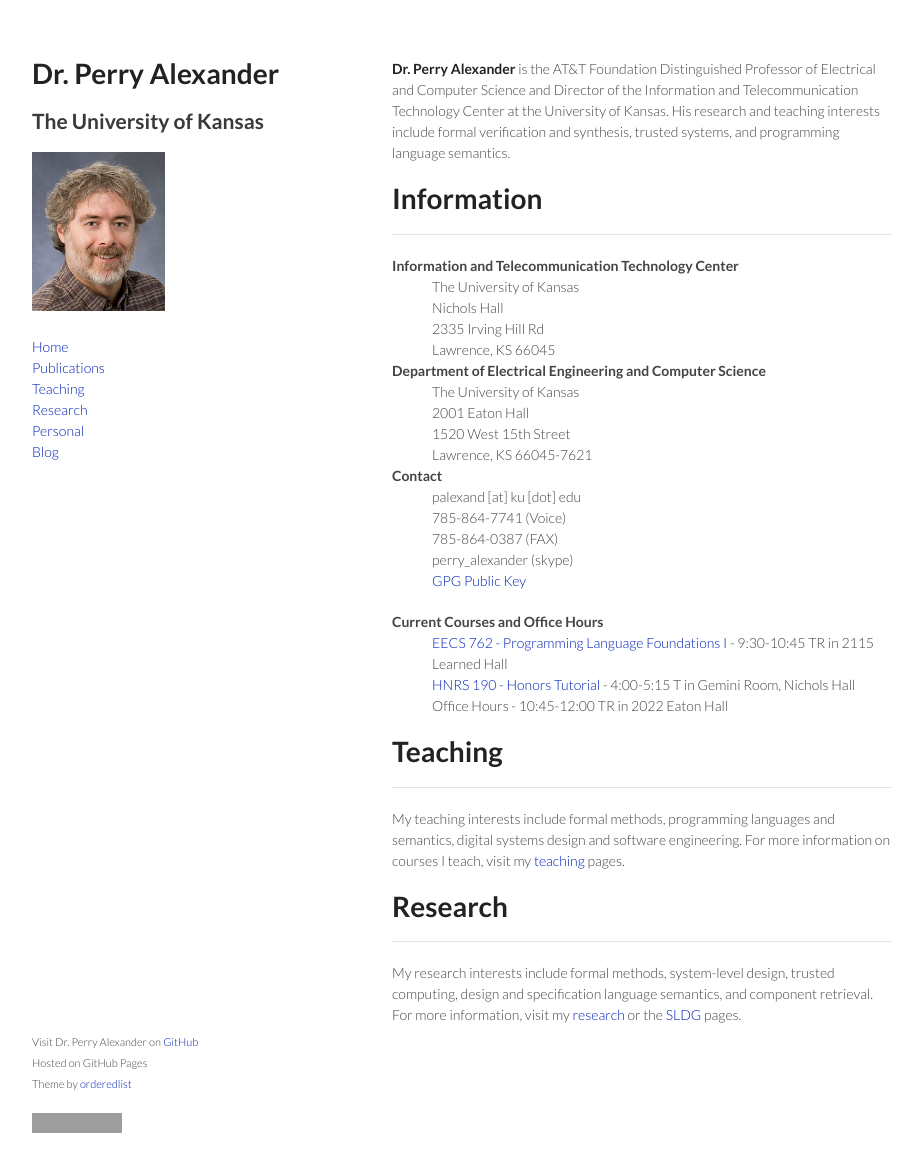
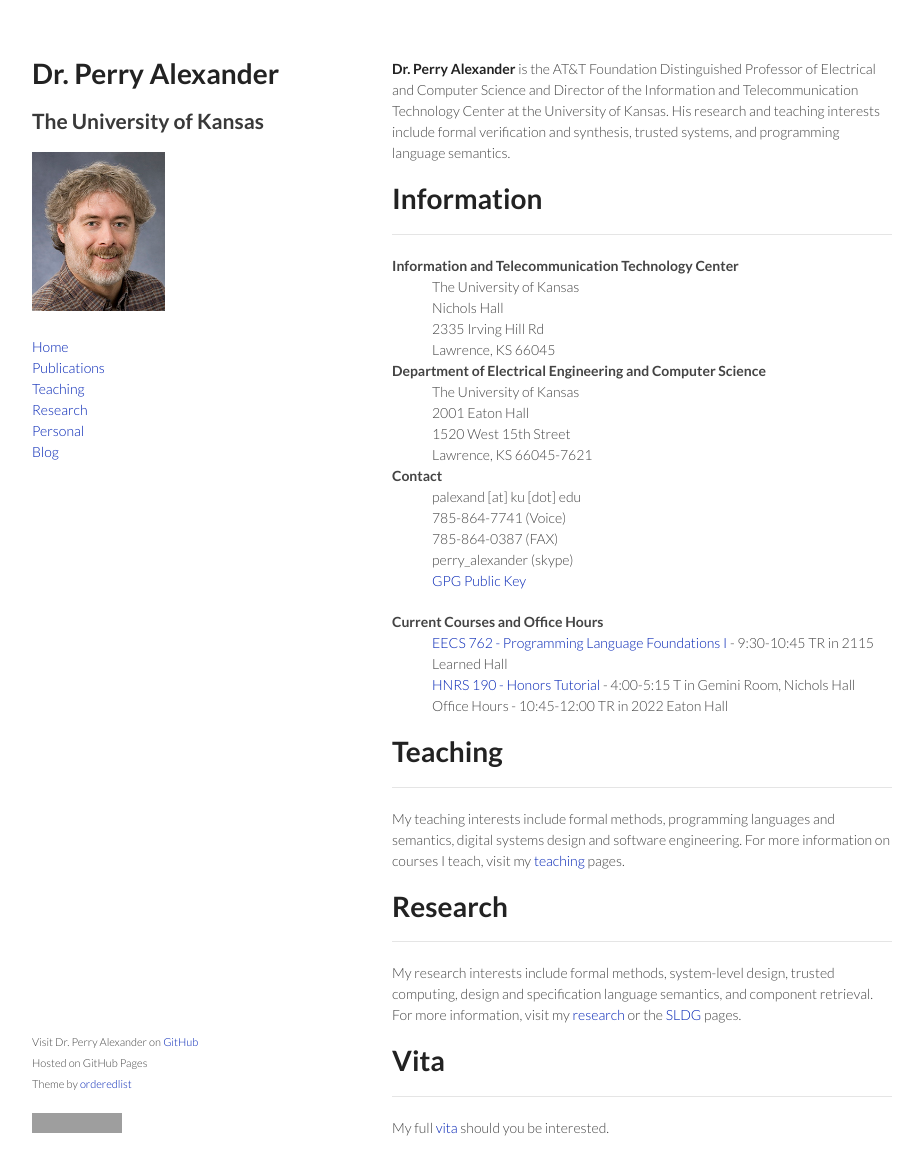
Before and after one commit to palexand/palexand.github.io, a Jekyll site: the page built from index.md, in a window 1280 px wide and 1208 px high. Shown: the top 1175 px of the window, without its empty margins (178-1101 px from the left). Built offline with Jekyll 4.4.1, drawn with Linux system fonts in a browser that asks for light colours; grey boxes are pictures that could not be loaded.

Commit message:
re-adding vita to website

```diff
--- a/index.md
+++ b/index.md
@@ -53,3 +53,9 @@ My research interests include formal methods, system-level
 design, trusted computing, design and specification language
 semantics, and component retrieval. For more information, visit my
 [research](research) or the [SLDG](http://ku-sldg.github.io) pages.
+
+# Vita
+
+----
+
+My full [vita](resources/vitae.pdf) should you be interested.
```
